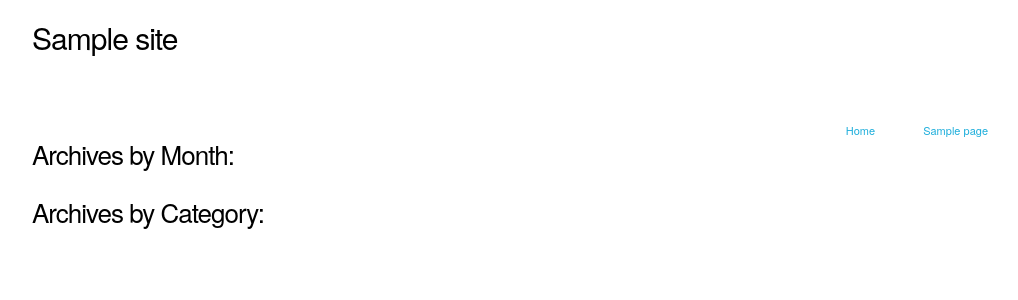
After one commit to hnegley/Holly_Negley_Blank_Template, a WordPress theme: template Desktop/Holly_Negley_Blank_Template/archive.php in a window 1280 px wide. The commit adds this page. Shown: the top 300 px of the page, without its empty margins (128-1146 px from the left). Run offline with PHP 8.4 and a stand-in for WordPress, Linux system fonts and the light colour scheme; the site name, menu and one post (Sample post) are stand-ins, and other content is empty.

Commit message:
added archive, search and 404 pages as well as photo

```diff
--- /dev/null
+++ b/Desktop/Holly_Negley_Blank_Template/archive.php
@@ -0,0 +1,21 @@
+<?php
+/* Template Name: Archive Page */
+
+get_header(); ?>
+
+    <div class="row">
+        <div class="twelve columns">
+<?php the_post(); ?>
+
+<!-- data context -->
+            <h2>Archives by Month:</h2>
+            <ul>
+                <?php wp_get_archives('type=monthly'); ?>
+            </ul>
+            <h2>Archives by Category:</h2>
+            <ul>
+                 <?php wp_list_categories(); ?>
+            </ul>
+        </div>
+    </div>
+<?php get_footer(); ?>
--- a/Desktop/Holly_Negley_Blank_Template/functions.php
+++ b/Desktop/Holly_Negley_Blank_Template/functions.php
@@ -9,8 +9,8 @@ function blank_widgets_init() {
         'description' => 'Widget for our sidebar on pages',
         'before_widget' => '<div class="widget-sidebar">',
         'after_widget' => '</div>',
-        'before_title' => '<h5>',
-        'after_title' => '</h5>'
+        'before_title' => '<h4>',
+        'after_title' => '</h4>'
         ));
 
 /*---First New Widget---*/
@@ -21,8 +21,8 @@ function blank_widgets_init() {
         'description' => 'First widget for our footer',
         'before_widget' => '<div class="widget-footer">',
         'after_widget' => '</div>',
-        'before_title' => '<h5>',
-        'after_title' => '</h5>'
+        'before_title' => '<h4>',
+        'after_title' => '</h4>'
         ));
 
 /*---Second New Widget---*/
@@ -33,8 +33,8 @@ function blank_widgets_init() {
         'description' => 'Second widget for our footer',
         'before_widget' => '<div class="widget-footer">',
         'after_widget' => '</div>',
-        'before_title' => '<h5>',
-        'after_title' => '</h5>'
+        'before_title' => '<h4>',
+        'after_title' => '</h4>'
         ));
 
 /*---Third New Widget---*/
@@ -45,8 +45,8 @@ function blank_widgets_init() {
         'description' => 'Third widget for our footer',
         'before_widget' => '<div class="widget-footer">',
         'after_widget' => '</div>',
-        'before_title' => '<h5>',
-        'after_title' => '</h5>'
+        'before_title' => '<h4>',
+        'after_title' => '</h4>'
         ));
 
     }
@@ -55,3 +55,7 @@ add_action('widgets_init', 'blank_widgets_init');
 /*-------------- Enable Menu --------------- */
 
 add_theme_support('menus');
+
+/*-------------- Enable Featured Images --------------- */
+
+add_theme_support('post-thumbnails');
--- a/Desktop/Holly_Negley_Blank_Template/single.php
+++ b/Desktop/Holly_Negley_Blank_Template/single.php
@@ -9,7 +9,10 @@
                 		/* OUR DATA CONTEXT IS DEFINED  */
                 		while (have_posts()) : the_post(); ?>
 
-                    	<h2><?php the_title(); ?></h2>
+                    <div class="post-thumbnail">
+                        <?php the_post_thumbnail('medium'); ?>
+                    </div>
+                    <h2><?php the_title(); ?></h2>
 
                     	<?php the_content();
 
--- a/Desktop/Holly_Negley_Blank_Template/style.css
+++ b/Desktop/Holly_Negley_Blank_Template/style.css
@@ -16,3 +16,49 @@ Text Domain: Holly_Negley_Blank_Template
     font-size: 14px;
     line-height: 16px;
 }
+
+.clear {clear: both;}
+
+h1 {font-size: 3.0rem;}
+h2 {font-size: 2.6rem;}
+h3 {font-size: 2.3rem;}
+h4 {font-size: 2.1rem;}
+h5 {font-size: 1.6rem;}
+h6 {font-size: 1.1rem;}
+
+
+
+/*--- Menu --- */
+
+.blank-menu-header {
+    text-align: right;
+    margin-top: 40px;
+}
+.blank-menu-header ul {
+    margin: 0;
+    padding: 0;
+    list-style-type: none;
+    list-style-image: none;
+}
+.blank-menu-header li {
+    display: inline;
+}
+.blank-menu-header ul li a {
+    text-decoration:none;
+    margin: 4px;
+    padding: 5px 0px 5px 40px;
+    font-weight: 300;
+    font-size: 1.1rem;
+}
+.blank-menu-header ul li a:hover {
+    color: #cccccc;
+}
+
+/*--- Front Page ---*/
+
+.post-thumbnail-container{
+    border:1px solid #000;
+    padding:2px;
+    margin:0px 10px 10px 0;
+    float:left;
+}
```
Also changed, not shown: Desktop/Holly_Negley_Blank_Template/404.php (added, +20 -0 lines), Desktop/Holly_Negley_Blank_Template/index.php (+13 -2 lines), Desktop/Holly_Negley_Blank_Template/search.php (added, +31 -0 lines).
